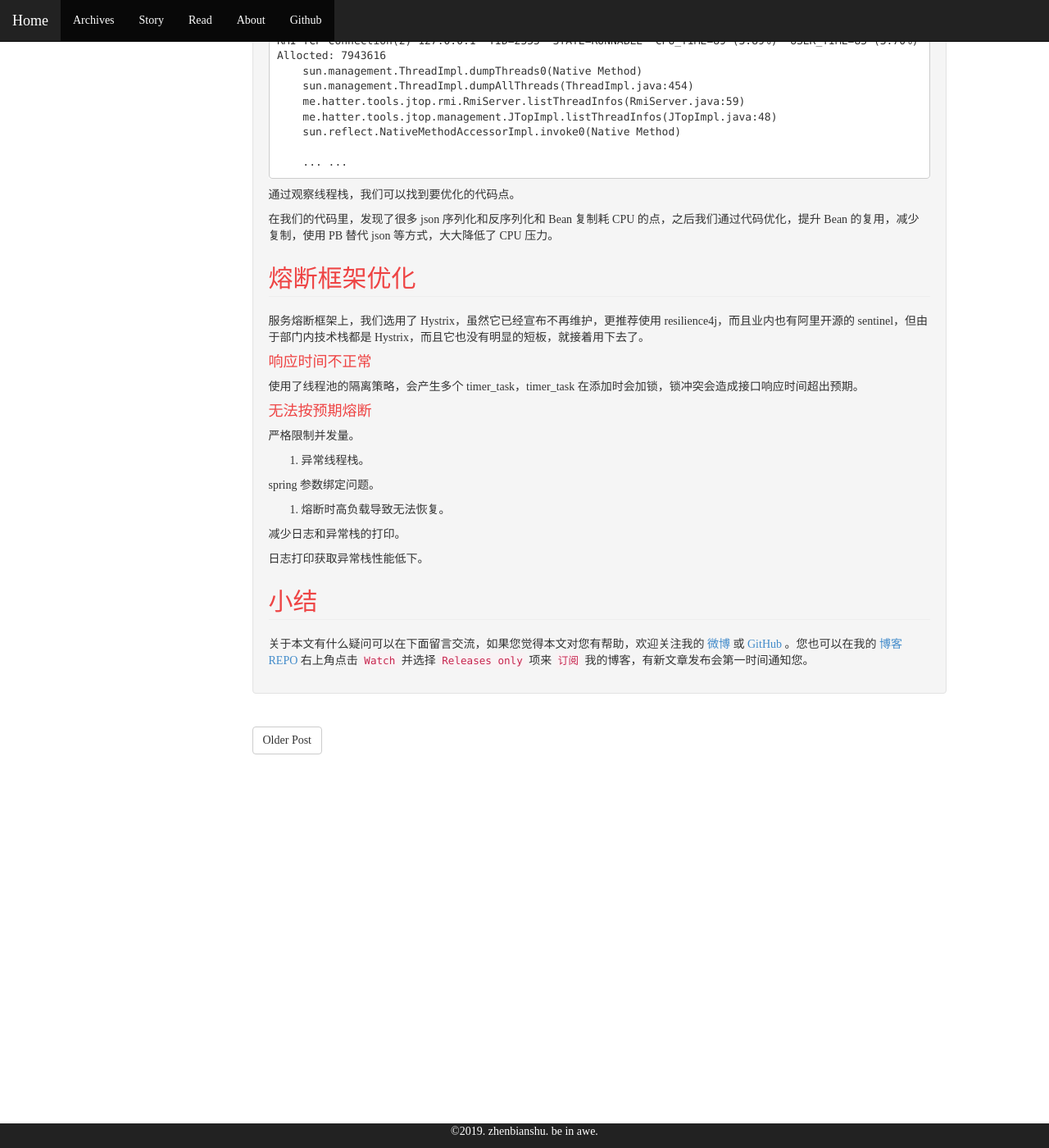
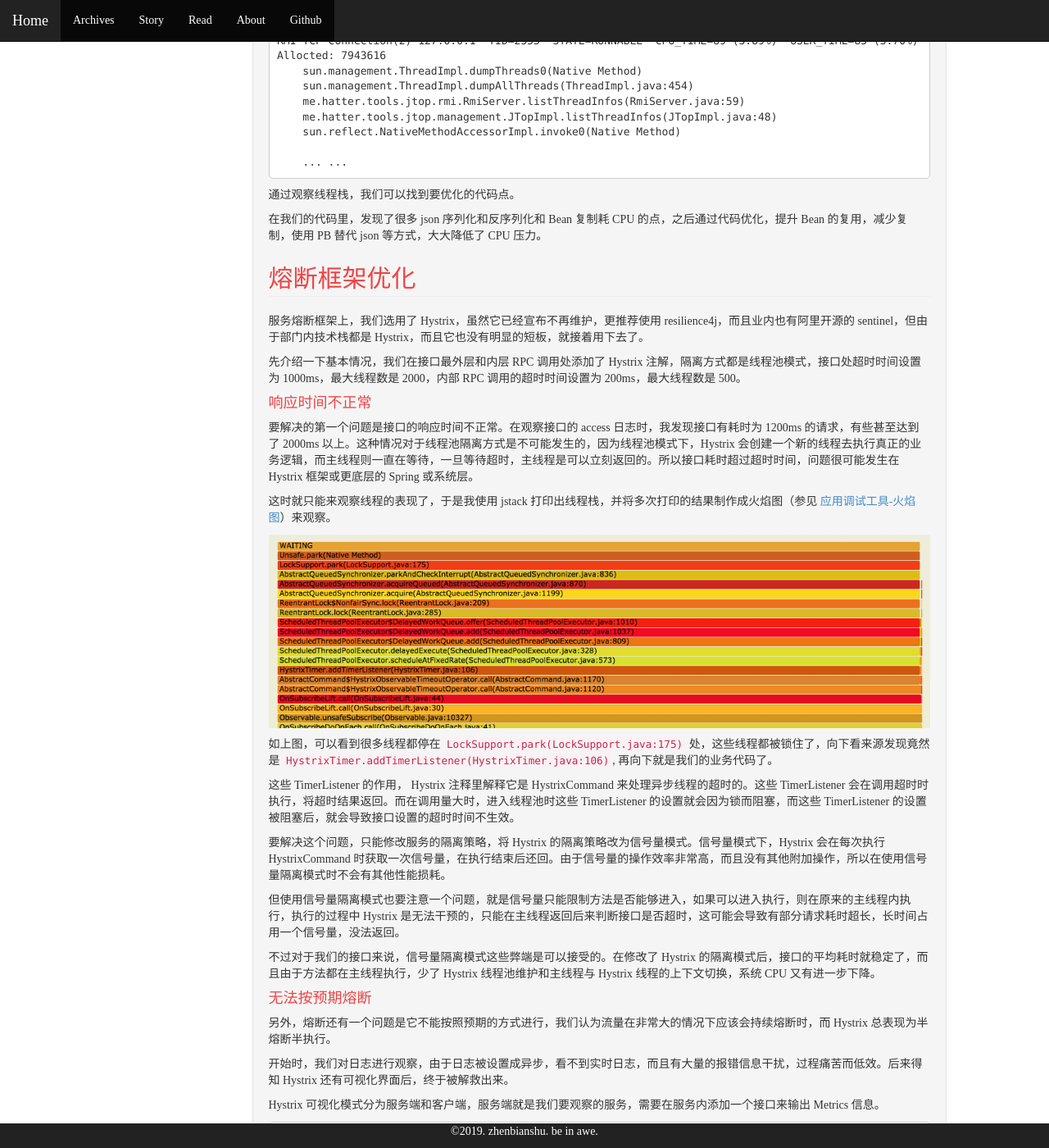
Before and after one commit to zhenbianshu/zhenbianshu.github.io, a Jekyll site: the page built from _posts/2019-07-06-java_application_efficiency_optimization.md, in a window 1280 px wide and 1400 px high, scrolled down 922 px. Shown: the whole window at 82% size. Built offline with Jekyll 4.4.1, drawn with Linux system fonts in a browser that asks for light colours; comment, search, counter and statistics services are not loaded; some of the changed text lies outside the part shown.

Commit message:
blog add content;

````diff
--- a/_posts/2019-07-06-java_application_efficiency_optimization.md
+++ b/_posts/2019-07-06-java_application_efficiency_optimization.md
@@ -58,36 +58,62 @@
 
 通过观察线程栈，我们可以找到要优化的代码点。
 
-在我们的代码里，发现了很多 json 序列化和反序列化和 Bean 复制耗 CPU 的点，之后我们通过代码优化，提升 Bean 的复用，减少复制，使用 PB 替代 json 等方式，大大降低了 CPU 压力。
+在我们的代码里，发现了很多 json 序列化和反序列化和 Bean 复制耗 CPU 的点，之后通过代码优化，提升 Bean 的复用，减少复制，使用 PB 替代 json 等方式，大大降低了 CPU 压力。
 
 ## 熔断框架优化
 ---
 服务熔断框架上，我们选用了 Hystrix，虽然它已经宣布不再维护，更推荐使用 resilience4j，而且业内也有阿里开源的 sentinel，但由于部门内技术栈都是 Hystrix，而且它也没有明显的短板，就接着用下去了。
 
+先介绍一下基本情况，我们在接口最外层和内层 RPC 调用处添加了 Hystrix 注解，隔离方式都是线程池模式，接口处超时时间设置为 1000ms，最大线程数是 2000，内部 RPC 调用的超时时间设置为 200ms，最大线程数是 500。
+
 #### 响应时间不正常
+要解决的第一个问题是接口的响应时间不正常。在观察接口的 access 日志时，我发现接口有耗时为 1200ms 的请求，有些甚至达到了 2000ms 以上。这种情况对于线程池隔离方式是不可能发生的，因为线程池模式下，Hystrix 会创建一个新的线程去执行真正的业务逻辑，而主线程则一直在等待，一旦等待超时，主线程是可以立刻返回的。所以接口耗时超过超时时间，问题很可能发生在 Hystrix 框架或更底层的 Spring 或系统层。
 
-使用了线程池的隔离策略，会产生多个 timer_task，timer_task 在添加时会加锁，锁冲突会造成接口响应时间超出预期。
+这时就只能来观察线程的表现了，于是我使用 jstack 打印出线程栈，并将多次打印的结果制作成火焰图（参见 [应用调试工具-火焰图]({{ site.baseurl }}/2019/04/application_debug_tools_flamegraph.html)）来观察。
+
+<img src="/images/2019/hystrix_lock.png" />
+
+如上图，可以看到很多线程都停在 `LockSupport.park(LockSupport.java:175)` 处，这些线程都被锁住了，向下看来源发现竟然是 `HystrixTimer.addTimerListener(HystrixTimer.java:106)`, 再向下就是我们的业务代码了。
+
+这些 TimerListener 的作用， Hystrix 注释里解释它是 HystrixCommand 来处理异步线程的超时的。这些 TimerListener 会在调用超时时执行，将超时结果返回。而在调用量大时，进入线程池时这些 TimerListener 的设置就会因为锁而阻塞，而这些 TimerListener 的设置被阻塞后，就会导致接口设置的超时时间不生效。
+
+要解决这个问题，只能修改服务的隔离策略，将 Hystrix 的隔离策略改为信号量模式。信号量模式下，Hystrix 会在每次执行 HystrixCommand 时获取一次信号量，在执行结束后还回。由于信号量的操作效率非常高，而且没有其他附加操作，所以在使用信号量隔离模式时不会有其他性能损耗。
+
+但使用信号量隔离模式也要注意一个问题，就是信号量只能限制方法是否能够进入，如果可以进入执行，则在原来的主线程内执行，执行的过程中 Hystrix 是无法干预的，只能在主线程返回后来判断接口是否超时，这可能会导致有部分请求耗时超长，长时间占用一个信号量，没法返回。
+
+不过对于我们的接口来说，信号量隔离模式这些弊端是可以接受的。在修改了 Hystrix 的隔离模式后，接口的平均耗时就稳定了，而且由于方法都在主线程执行，少了 Hystrix 线程池维护和主线程与 Hystrix 线程的上下文切换，系统 CPU 又有进一步下降。
 
 #### 无法按预期熔断
+另外，熔断还有一个问题是它不能按照预期的方式进行，我们认为流量在非常大的情况下应该会持续熔断时，而 Hystrix 总表现为半熔断半执行。
+
+开始时，我们对日志进行观察，由于日志被设置成异步，看不到实时日志，而且有大量的报错信息干扰，过程痛苦而低效。后来得知 Hystrix 还有可视化界面后，终于被解救出来。
+
+Hystrix 可视化模式分为服务端和客户端，服务端就是我们要观察的服务，需要在服务内添加一个接口来输出 Metrics 信息。
 
 
+```java
+```
+
+另外，还要在客户端将这些信息展示出来。
+
+通过可视化界面，Hystrix 的状态就展示得非常清楚了，我们就可以根据这些状态对它的熔断状态进行调估了。
 
 
-严格限制并发量。
+严格限制并发量
 
-
-
-3. 异常线程栈。
-
-spring 参数绑定问题。
-
-
-
-4. 熔断时高负载导致无法恢复。
+#### 熔断时高负载导致无法恢复
 
 减少日志和异常栈的打印。
 
 日志打印获取异常栈性能低下。
+
+
+
+## Spring 数据绑定异常
+---
+在查看线程栈时，还偶然发现了另一个奇怪的问题。
+
+spring 参数绑定问题。
 
 ## 小结
 ---
````
Also changed, not shown: images/2019/hystrix_lock.png (added).
